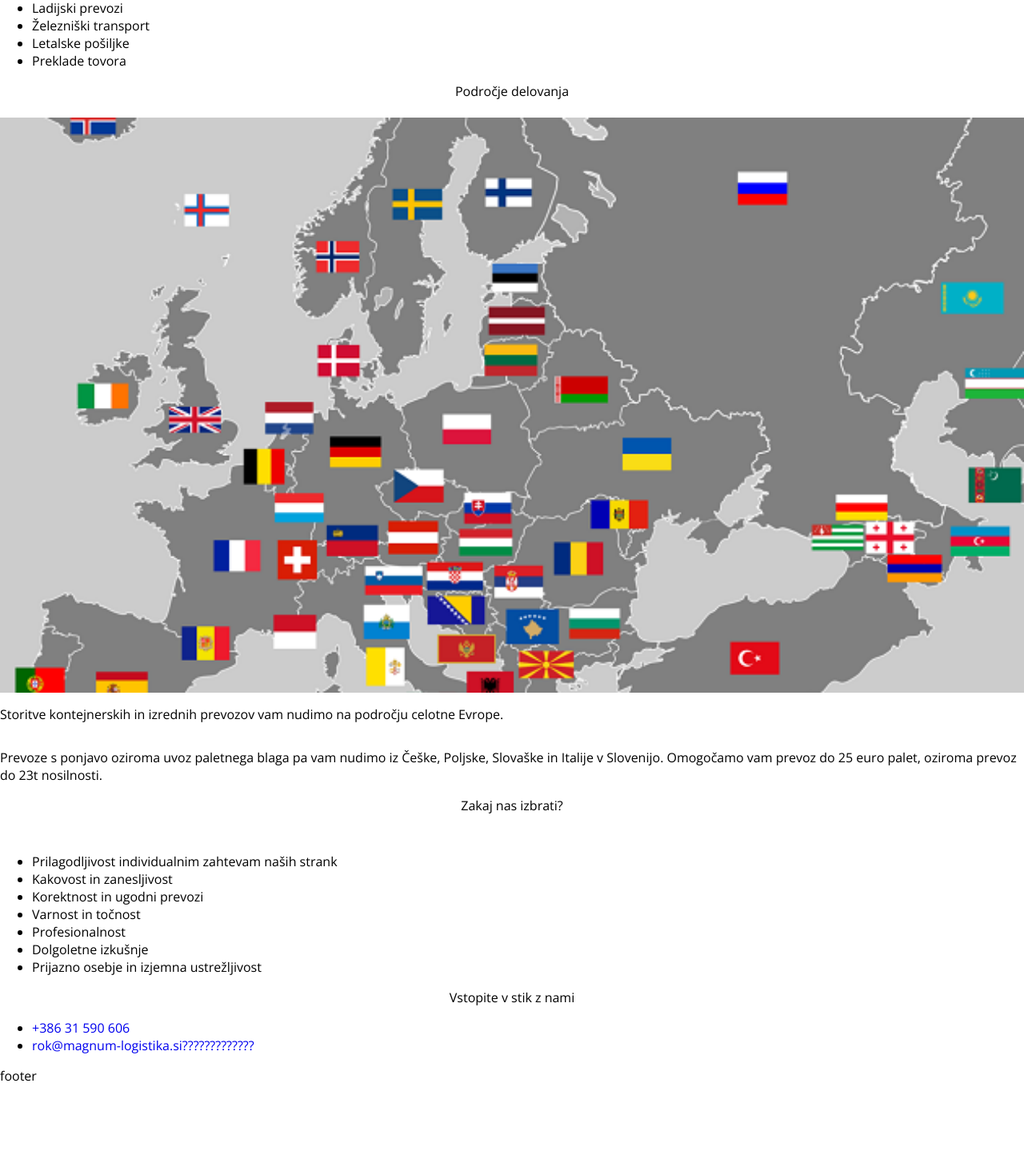
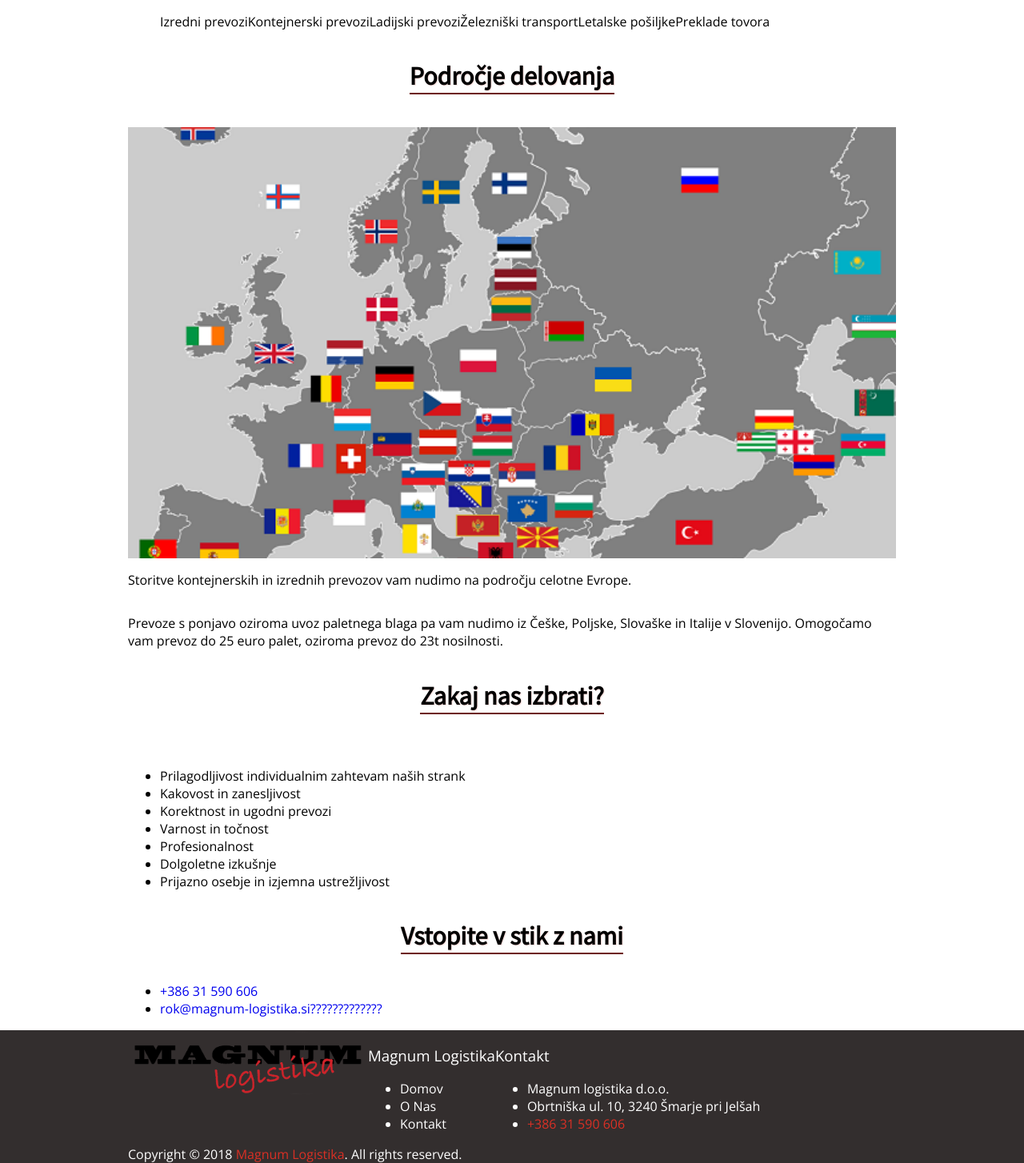
Before and after one commit to budi1200/magnumlogistika, a React (Create React App) app: page / in a window 1280 px wide. Shown: the part 883-2337 px from the top of the page at 80% size. Before the commit the page ends 2239 px from the top, so only its background shows below. Built offline with nearby package versions, Linux system fonts and the light colour scheme.

Commit message:
homepage improvements, center website content

```diff
--- a/package.json
+++ b/package.json
@@ -4,6 +4,7 @@
   "private": true,
   "dependencies": {
     "antd": "^3.10.7",
+    "moment": "^2.22.2",
     "react": "^16.6.3",
     "react-dom": "^16.6.3",
     "react-router": "^2.8.1",
--- a/src/App.css
+++ b/src/App.css
@@ -6,12 +6,17 @@ a{
     text-decoration: none;
 }
 
+.center{
+	max-width: 960px;
+	margin: 0 auto;
+}
+
 .header-wrapper{
     display: flex;
     justify-content: space-between;
-    align-items: center;
-    margin-left: 40px;
-    margin-right: 40px;
+		align-items: center;
+		margin: 0 auto;
+		max-width: 960px;
     padding: 10px 0;
     /*border-bottom: 1px solid #eceff1;*/
 }
@@ -345,8 +350,57 @@ a{
 .section-wrapper{
 	display: flex;
 	flex-direction: column;
+	max-width: 960px;
+	margin: 0 auto;
 }
 
 .section-title{
+	font-family: 'Source Sans Pro', sans-serif;
 	text-align: center;
+	text-shadow: 1px 1px 1px rgba(217, 48, 37, 0.16);
+	position: relative;
+	width: fit-content;
+	align-self: center;
 }
+
+.section-title:before{
+	content: "";
+	position: absolute;
+	width: 100%;
+	height: 2px;
+	bottom: -3px;
+	left: 0;
+	visibility: visible;
+	-webkit-transform: translate3d(0,0,0) scaleX(0);
+	transform: translate3d(0,0,0) scaleX(1);
+	transition: all .2s ease 0s;
+	background: linear-gradient(0deg, rgba(0,0,0,1) 0%, rgba(217,48,37,1) 50%, rgba(0,0,0,1) 100%);
+}
+
+.ponudba-list li{
+	display: inline;
+}
+
+.footer-section-wrapper{
+	background-color: #332e2e;
+	color: white;
+}
+
+.footer-section-wrapper h3{
+	font-weight: normal;
+}
+
+.footer-section-wrapper a{
+	color: rgb(217, 48, 37);
+}
+
+.footer-big-wrapper{
+	display: flex;
+	max-width: 960px;
+	margin: 0 auto;
+}
+
+.footer-copyright-wrapper{
+	max-width: 960px;
+	margin: 0 auto;
+}
--- a/src/components/Content.js
+++ b/src/components/Content.js
@@ -6,6 +6,7 @@ import HomePonudba from './HomePonudba';
 import HomePodrocje from './HomePodrocje';
 import HomeZakaj from './HomeZakaj';
 import HomeStik from './HomeStik';
+import Footer from './Footer';
 
 class Content extends Component{
 
@@ -26,8 +27,7 @@ class Content extends Component{
 								<HomePodrocje currentLang={this.props.currentLang}/>
 								<HomeZakaj currentLang={this.props.currentLang}/>
 								<HomeStik currentLang={this.props.currentLang}/>
-
-								<div>footer</div>
+								<Footer currentLang={this.props.currentLang}/>
             </div>
         );
     }
--- a/src/components/Footer.js
+++ b/src/components/Footer.js
@@ -1,10 +1,35 @@
 import React, { Component } from 'react';
+import moment from 'moment';
 
 export default class Footer extends Component{
 	render(){
 		return(
-			<div>
+			<div className="footer-section-wrapper">
+				<div className="footer-big-wrapper">
+					<div>
+						<img width="300" src="./assets/img/magnum_logistika_logo.png"/>
+					</div>
+					<div>
+						<h3>Magnum Logistika</h3>
+						<ul>
+							<li>Domov</li>
+							<li>O Nas</li>
+							<li>Kontakt</li>
+						</ul>
+					</div>
+					<div>
+						<h3>Kontakt</h3>
+						<ul>
+							<li>Magnum logistika d.o.o.</li>
+							<li>Obrtniška ul. 10,  3240 Šmarje pri Jelšah</li>
+							<li><a href="tel:+38631590606">+386 31 590 606</a></li>
+						</ul>
+					</div>
+				</div>
 
+				<div className="footer-copyright-wrapper">
+					<span>Copyright &copy; {moment().format('YYYY')} <a href="https://magnum-logistika.com/">Magnum Logistika</a>. All rights reserved.</span>
+				</div>
 			</div>
 		);
 	}
--- a/src/components/HomePodrocje.js
+++ b/src/components/HomePodrocje.js
@@ -7,7 +7,7 @@ export default class HomePodrocje extends Component{
 
 		return(
 			<div className='section-wrapper'>
-				<span className='section-title'>{lang.HomePodrocje.title}</span> <br/>
+				<h1 className='section-title'>{lang.HomePodrocje.title}</h1> <br/>
 				<img style={{objectFit: 'contain'}} src='./assets/img/podrocje.png'/>
 				<p>
 					{lang.HomePodrocje.desc}
--- a/src/components/HomePonudba.js
+++ b/src/components/HomePonudba.js
@@ -7,8 +7,8 @@ export default class HomePonudba extends Component{
 
     return(
       <div className='section-wrapper'>
-        <span className='section-title'>{lang.HomePonudba.title}</span>
-        <ul>
+        <h1 className='section-title'>{lang.HomePonudba.title}</h1>
+        <ul className='ponudba-list'>
 					{lang.HomePonudba.ponudbe.map((ponudba, index) => {
 						return(<li key={index}>{ponudba}</li>);
 					})}
--- a/src/components/HomeStik.js
+++ b/src/components/HomeStik.js
@@ -7,7 +7,7 @@ export default class HomeStik extends Component{
 
 		return(
 			<div className='section-wrapper'>
-				<span className='section-title'>{lang.HomeStik.title}</span>
+				<h1 className='section-title'>{lang.HomeStik.title}</h1>
 				<ul>
 					<li><a href={"tel:" +lang.HomeStik.phone}>{lang.HomeStik.phone}</a></li>
 					<li><a href={"mailto:" + lang.HomeStik.email}>{lang.HomeStik.email}</a></li>
--- a/src/components/HomeZakaj.js
+++ b/src/components/HomeZakaj.js
@@ -7,7 +7,7 @@ export default class HomeZakaj extends Component{
 
 		return(
 			<div className='section-wrapper'>
-				<span className='section-title'>{lang.HomeZakaj.title}</span>
+				<h1 className='section-title'>{lang.HomeZakaj.title}</h1>
 				<p>{lang.HomeZakaj.desc}</p>
 				<ul>
 					{lang.HomeZakaj.razlogi.map((razlog, index) => {
--- a/src/components/Kontakt.js
+++ b/src/components/Kontakt.js
@@ -14,7 +14,7 @@ class Kontakt extends Component{
 
                 <HeaderImage bgImage='./assets/img/kontakt_header_compressed.jpg' text={lang.header.contact}/>
 
-                <div className="kontakt-wrapper">
+                <div className="kontakt-wrapper center">
 
                     <div>
                         <h3>{lang.kontakt.uprava_title}</h3>
--- a/src/components/ONas.js
+++ b/src/components/ONas.js
@@ -11,7 +11,7 @@ class ONas extends Component{
             <div>
                 <Header currentLang={this.props.currentLang} changeLanguage={this.props.changeLanguage} active="o-nas"/>
                 <HeaderImage bgImage="./assets/img/onas_header.jpg" text={lang.header.about}/>
-                <div className="onas-wrapper">
+                <div className="onas-wrapper center">
                     <h3>{lang.onas.title1}</h3>
                     <p>{lang.onas.desc1}</p>
                     <h3>{lang.onas.title2}</h3>
--- a/src/components/lang/sl.js
+++ b/src/components/lang/sl.js
@@ -8,12 +8,7 @@ const lang1 = {
     },
     content: {
 				main_title: 'Izredni prevozi, Organizirani ladijski prevozi, železniški transport',
-				main_subtitle: 'asdfghj',
-        ladijski_name: 'Ladijski Prevozi',
-        ladijski_text: 'Lorem ipsum dolor sit amet consectetur adipisicing elit. Iure dolore voluptate enim fuga, nostrum sit at dignissimos. Itaque sunt ullam hic iusto aut, et assumenda libero, magnam, quo fugit recusandae?',
-        cestni_name: 'Cestni Prevozi',
-        cestni_text: 'ipsum dolor sique sunt ullam hic iusto aut, et assumenda libero, magnam, quo fugit recusandae?',
-        shop: 'Trgovina',
+				main_subtitle: 'description'
     },
     onas: {
         title: "O Podjetju",
```
Also changed, not shown: public/assets/img/magnum_logistika_logo.png.
